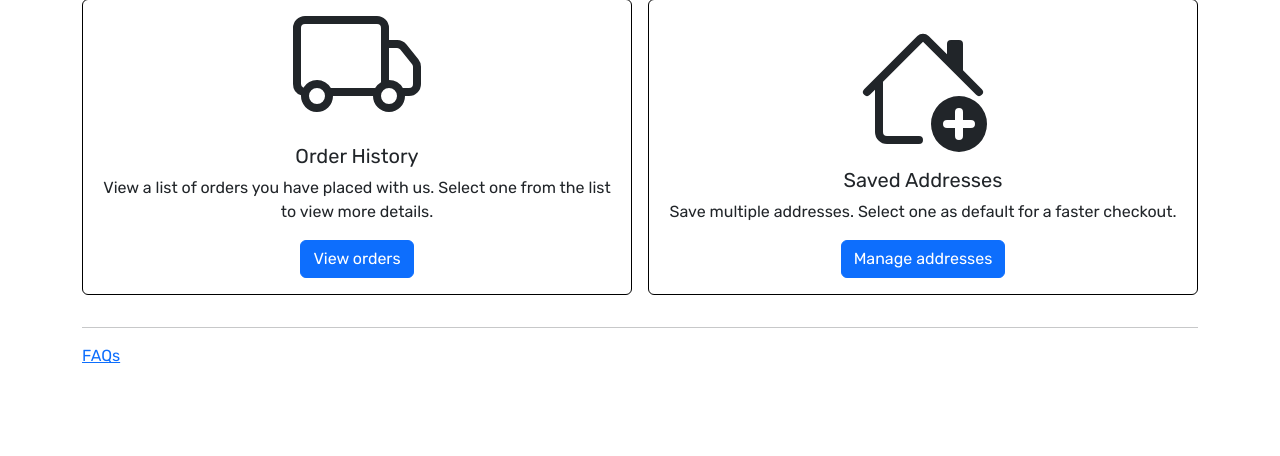
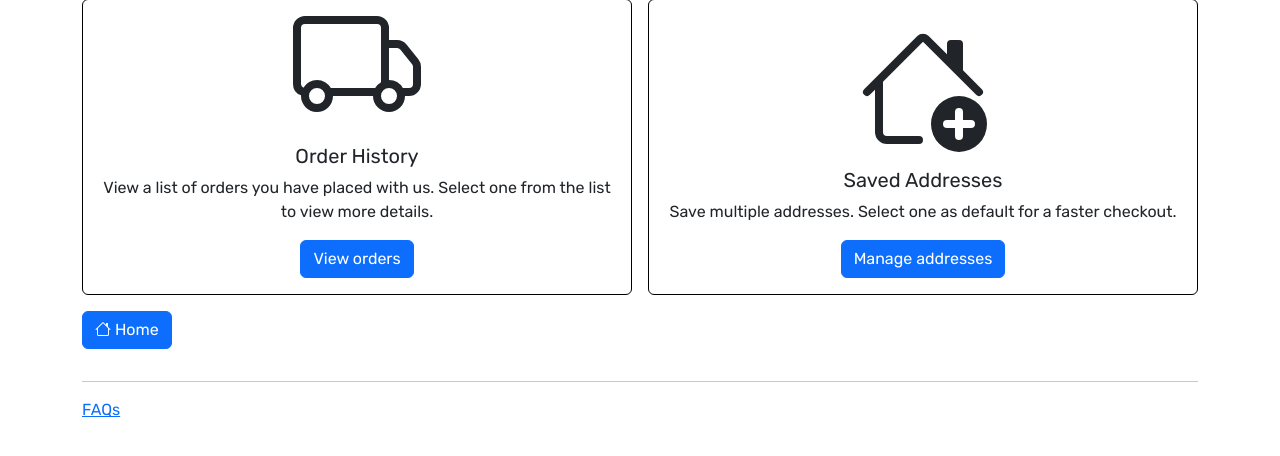
Before and after one commit to jts272/pp5-retro-replay, a Django app: page /profile/ in a window 1280 px wide. Shown: the part 266-722 px from the top of the page. Run offline with Django 3.2, Linux system fonts and the light colour scheme; the visitor is signed in with stand-in values (Sample User, id 1); data comes from the database, SQL or seed files in the repository; data that the repository does not hold is empty; some web fonts are replaced.

Commit message:
feat: add link back home from profile management page

```diff
--- a/profiles/templates/profiles/profile.html
+++ b/profiles/templates/profiles/profile.html
@@ -60,5 +60,6 @@
       </div>
     </div>
     <!-- END Saved addresses navigation -->
+    <div class="col-12">{% include "includes/home-button.html" %}</div>
   </div>
 {% endblock content %}
```
